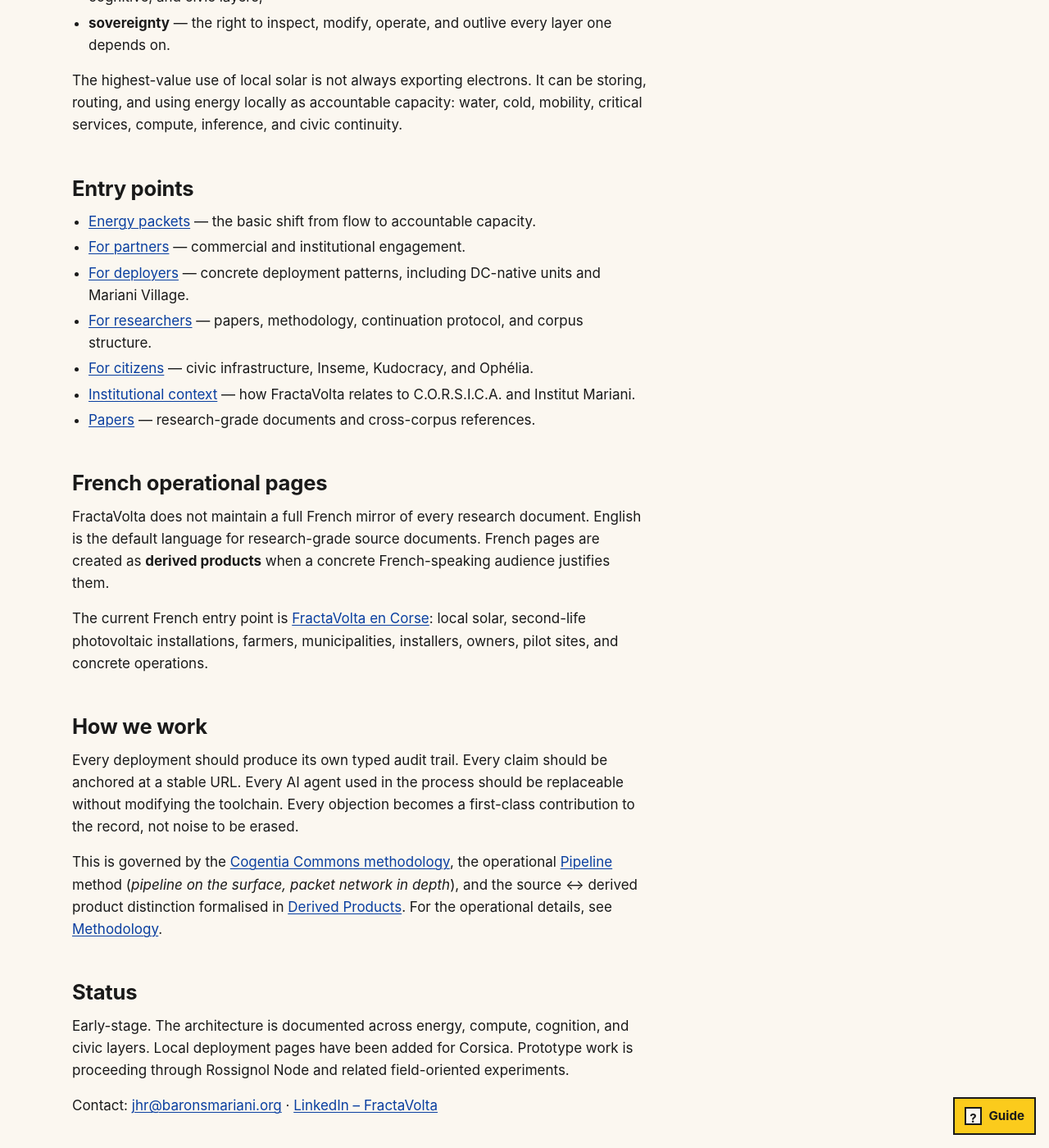
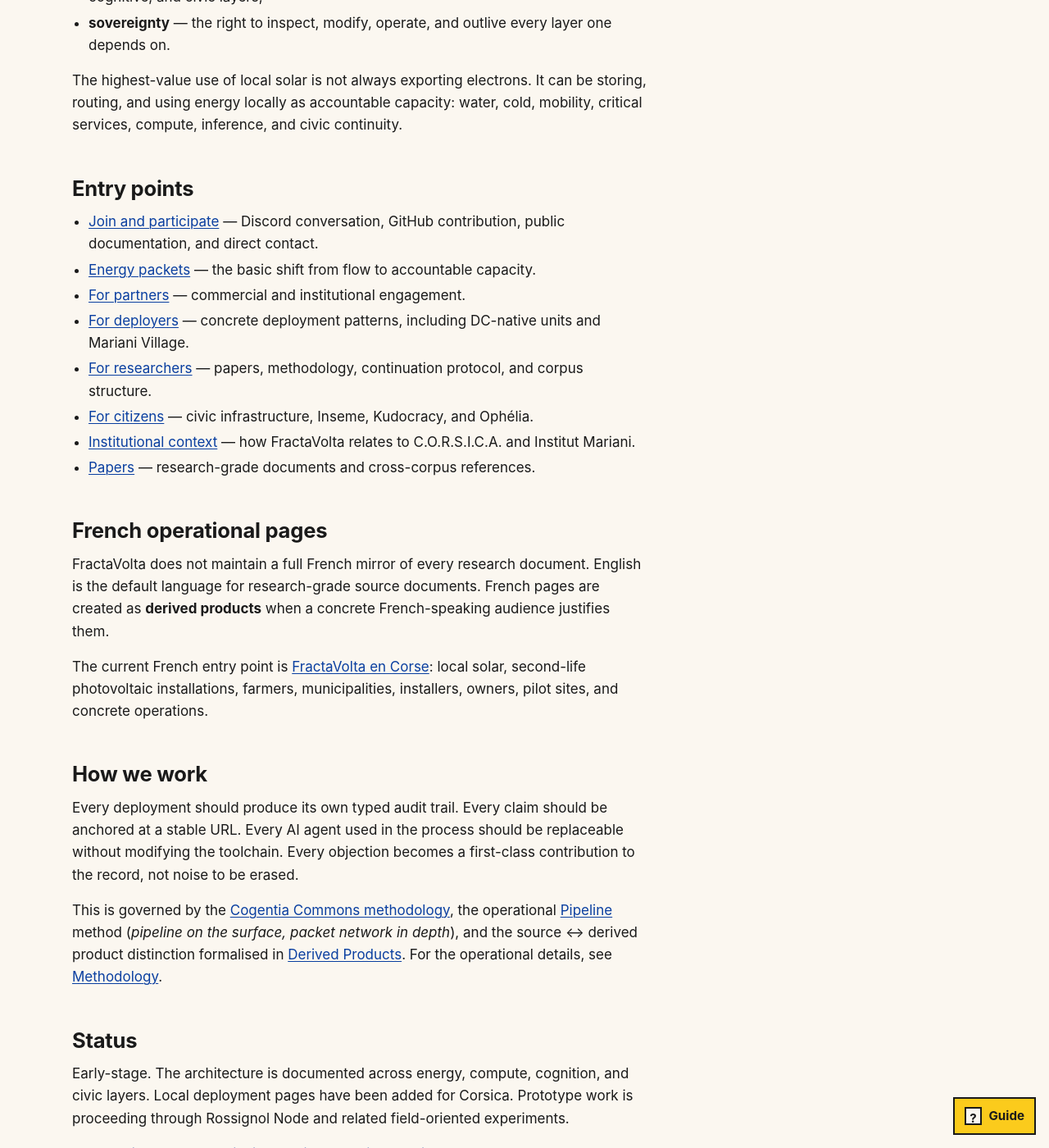
Before and after one commit to JeanHuguesRobert/FractaVolta, a Jekyll site: the page built from docs/index.md, in a window 1280 px wide and 1400 px high, scrolled down 3229 px. Shown: the whole window at 82% size. Built offline with Jekyll 4.4.1, drawn with Linux system fonts in a browser that asks for light colours; nearby versions of some CDN libraries.

Commit message:
feat(site): add Discord participation entry to English homepage

```diff
--- a/docs/index.md
+++ b/docs/index.md
@@ -78,6 +78,7 @@
 
 ## Entry points
 
+- [Join and participate](./discord/) — Discord conversation, GitHub contribution, public documentation, and direct contact.
 - [Energy packets](./energy-packets) — the basic shift from flow to accountable capacity.
 - [For partners](./for-partners) — commercial and institutional engagement.
 - [For deployers](./for-deployers) — concrete deployment patterns, including DC-native units and Mariani Village.
@@ -102,4 +103,4 @@
 
 Early-stage. The architecture is documented across energy, compute, cognition, and civic layers. Local deployment pages have been added for Corsica. Prototype work is proceeding through Rossignol Node and related field-oriented experiments.
 
-Contact: [jhr@baronsmariani.org](mailto:jhr@baronsmariani.org) · [LinkedIn – FractaVolta](https://www.linkedin.com/company/fractavolta/)
+Contact: [jhr@baronsmariani.org](mailto:jhr@baronsmariani.org) · [Discord](./discord/) · [GitHub](https://github.com/JeanHuguesRobert/FractaVolta) · [LinkedIn – FractaVolta](https://www.linkedin.com/company/fractavolta/)
```
